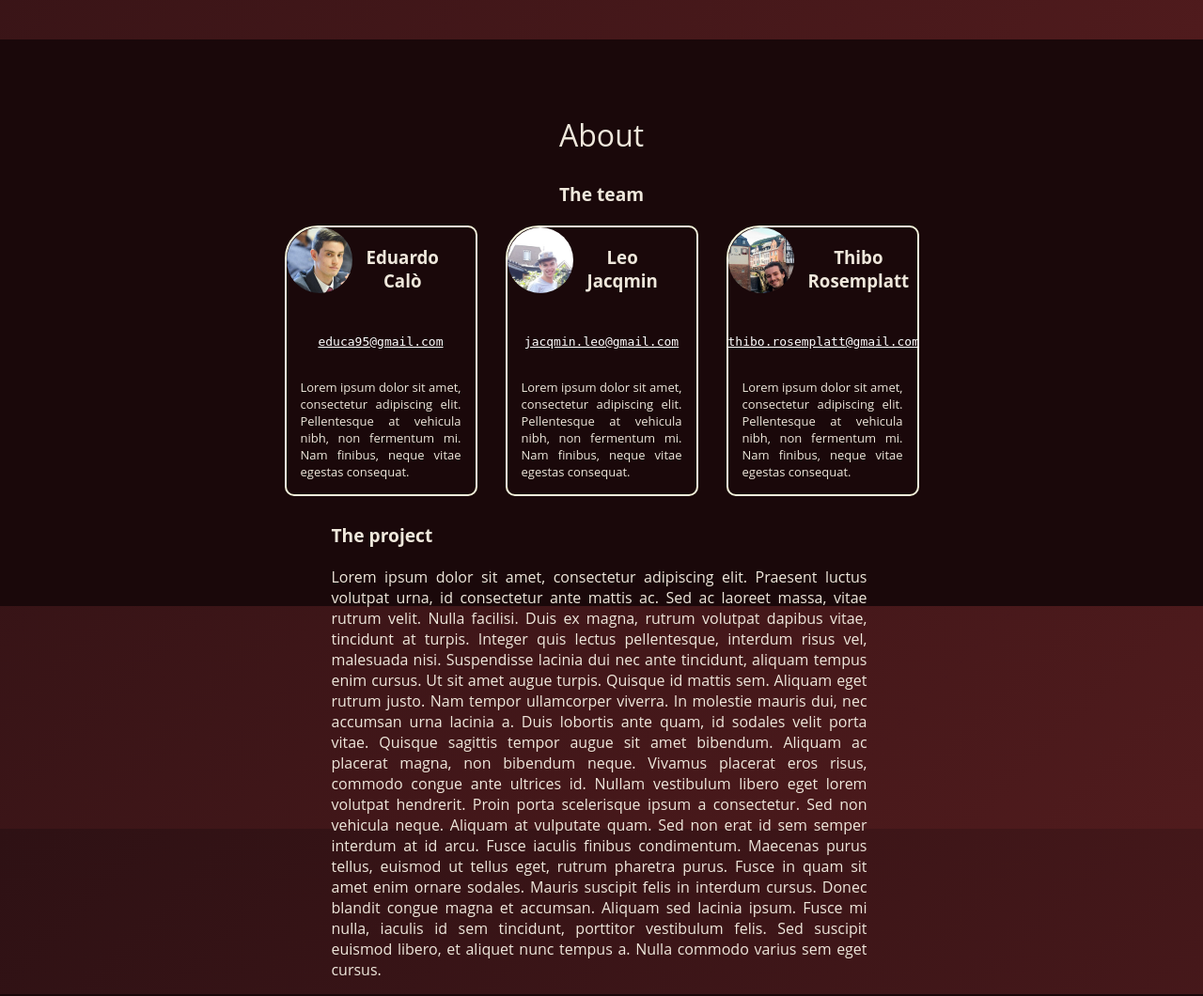
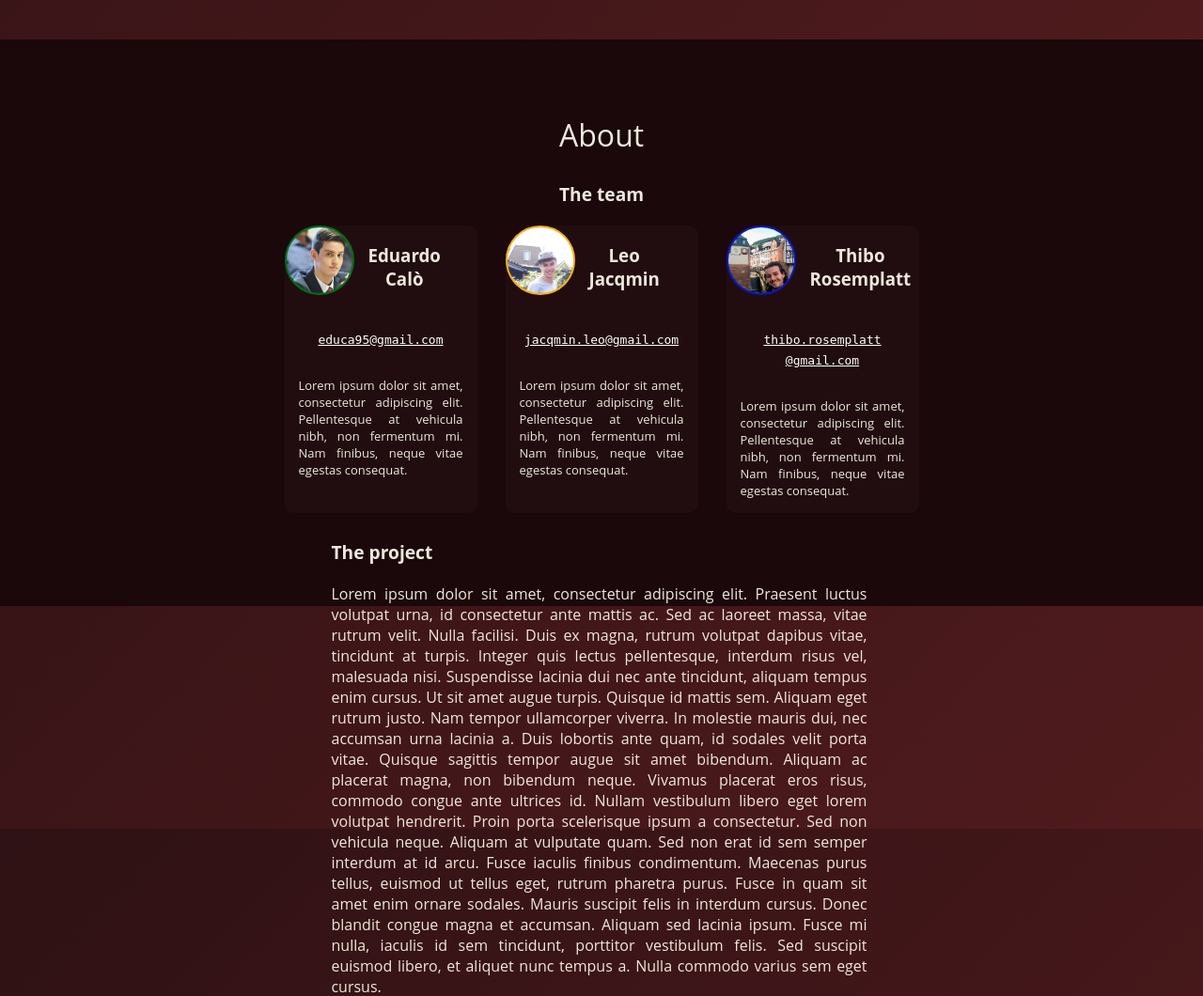
Before and after one commit to thiborose/gecko-app, a Flask app: page / in a window 1280 px wide. Shown: the part 718-1778 px from the top of the page at 94% size. Run offline with Flask 2, Linux system fonts and the light colour scheme; some libraries are stand-ins or nearby versions; some web fonts are replaced.

Commit message:
better style for team

```diff
--- a/static/sass/style.scss
+++ b/static/sass/style.scss
@@ -290,8 +290,8 @@ footer{
             flex-wrap: wrap;
             // outline: 1px solid green;
 
-            //background-color: rgb(255, 241, 194);
-            border: 2px solid beige;
+            background-color: #2b15176b;
+            // border: 2px solid beige;
             box-sizing: border-box;
             border-radius: 10px;
             border-top-left-radius: 35px;
@@ -321,19 +321,22 @@ footer{
                 // margin: auto;
                 margin-right: 15px;
                 /* clip-path: circle(50px at center); */
-                // border: #501B1D 3px solid;
+                border: #501B1D 2px solid;
                 background-size: 100px 100px;
 
                 &#eduardo-picture {
                     background-image: url("../img/edu.jpeg");
+                    border-color: #006d18;
                 }
 
                 &#leo-picture {
                     background-image: url("../img/leo.jpeg");
+                    border-color: #f7b11a;
                 }
 
                 &#thibo-picture {
                     background-image: url("../img/thi.jpeg");
+                    border-color: #0a16c0;
                 }
             }
         }
--- a/templates/content.html
+++ b/templates/content.html
@@ -60,7 +60,7 @@
             <a class="email" href="mailto:thibo.rosemplatt@gmail.com">
                 <span>
                     <br>
-                    <code>thibo.rosemplatt<code>@</code>gmail.com</code>
+                    <code>thibo.rosemplatt<code><br>@</code>gmail.com</code>
                 </span>
             </a>
             <div class="description">Lorem ipsum dolor sit amet, consectetur adipiscing elit. Pellentesque at vehicula nibh, non
```
